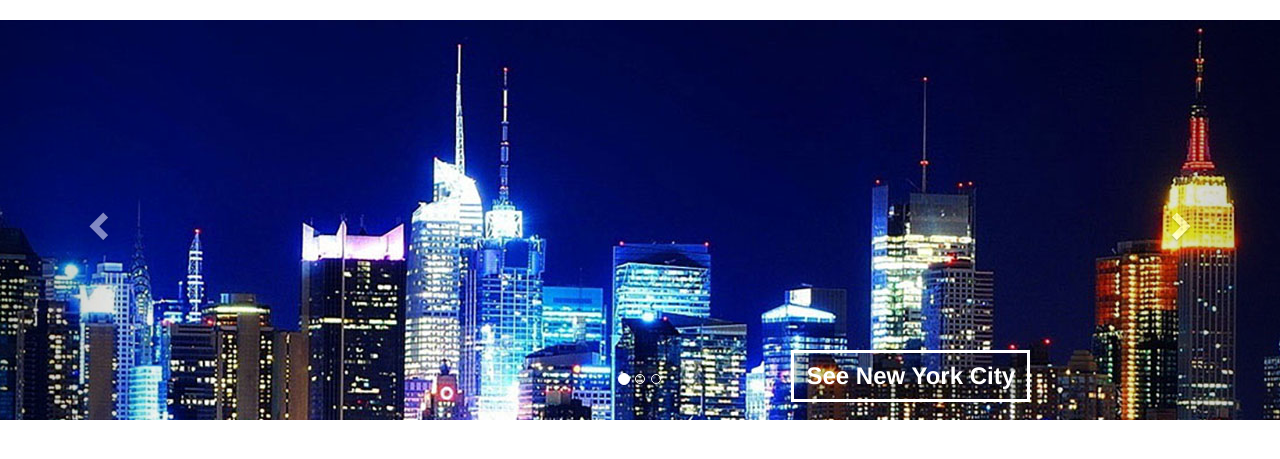
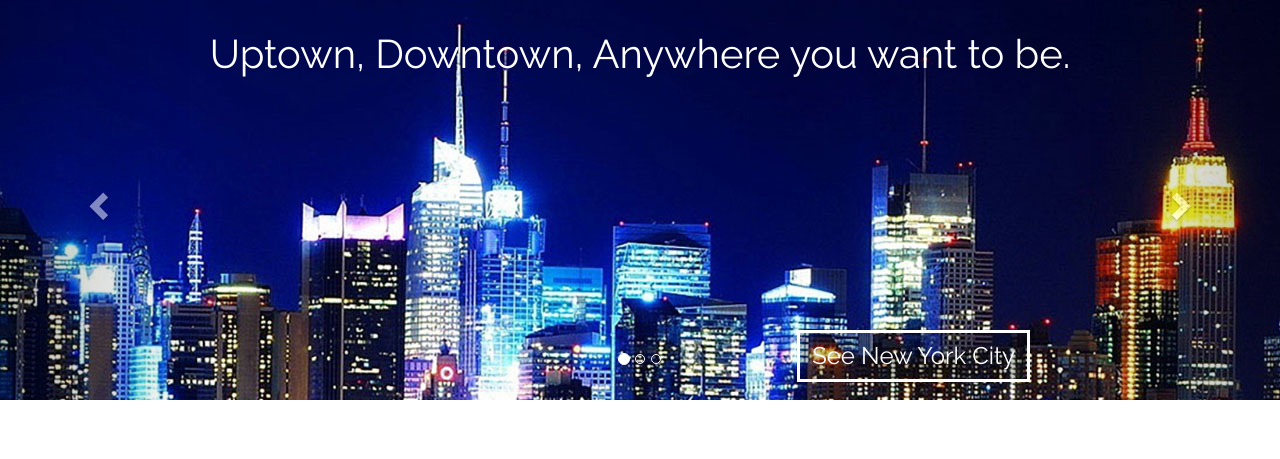
Before and after one commit to jdmiragliotta/hotelSearch, a PHP site: page / in a window 1280 px wide. Shown: the part 52-511 px from the top of the page. Run offline with PHP 8.4, Linux system fonts and the light colour scheme; some libraries are stand-ins or nearby versions.

Commit message:
Added NYC Callout and styles

```diff
--- a/index.html
+++ b/index.html
@@ -7,6 +7,7 @@
   <link rel="stylesheet" type="text/css" href="styles/default.date.css">
   <link rel="stylesheet" type="text/css" href="styles/default.time.css">
   <link rel="stylesheet" type="text/css" href="styles/styles.css">
+  <link href='https://fonts.googleapis.com/css?family=Raleway:400,800' rel='stylesheet' type='text/css'>
 </head>
 
 <body>
@@ -76,6 +77,9 @@
     <!-- Wrapper for slides -->
     <div class="carousel-inner" role="listbox">
       <div class="item active" id="slide1">
+        <div class="callout">
+          Uptown, Downtown, Anywhere you want to be.
+        </div>
         <button id="nycButton"class=" btn btn-default carousel-button">
           See New York City
         </button> <!-- NYC Slide -->
--- a/styles/styles.css
+++ b/styles/styles.css
@@ -1,3 +1,12 @@
+/* ----------------------------------
+    NavBar
+-----------------------------------*/
+  .navbar {
+    margin-bottom: 0;
+  }
+
+
+
 /* ----------------------------------
     Carousle
 -----------------------------------*/
@@ -25,9 +34,23 @@
     border: 3px solid #fff;
     border-radius: 0px;
     background-color:rgba(0,0,0,0.2);
+    font-family: 'Raleway', sans-serif;
     font-size: 24px;
-    font-weight: bold;
+
   }
+
+  .callout {
+    font-family: 'Raleway', sans-serif;
+    color: white;
+    font-size: 40px;
+
+    text-align: center;
+    padding-top: 25px
+  }
+
+/* ----------------------------------
+    Result Panels
+-----------------------------------*/
 
   .resultsImg {
     width: 155px;
```
Also changed, not shown: 1 other file.
